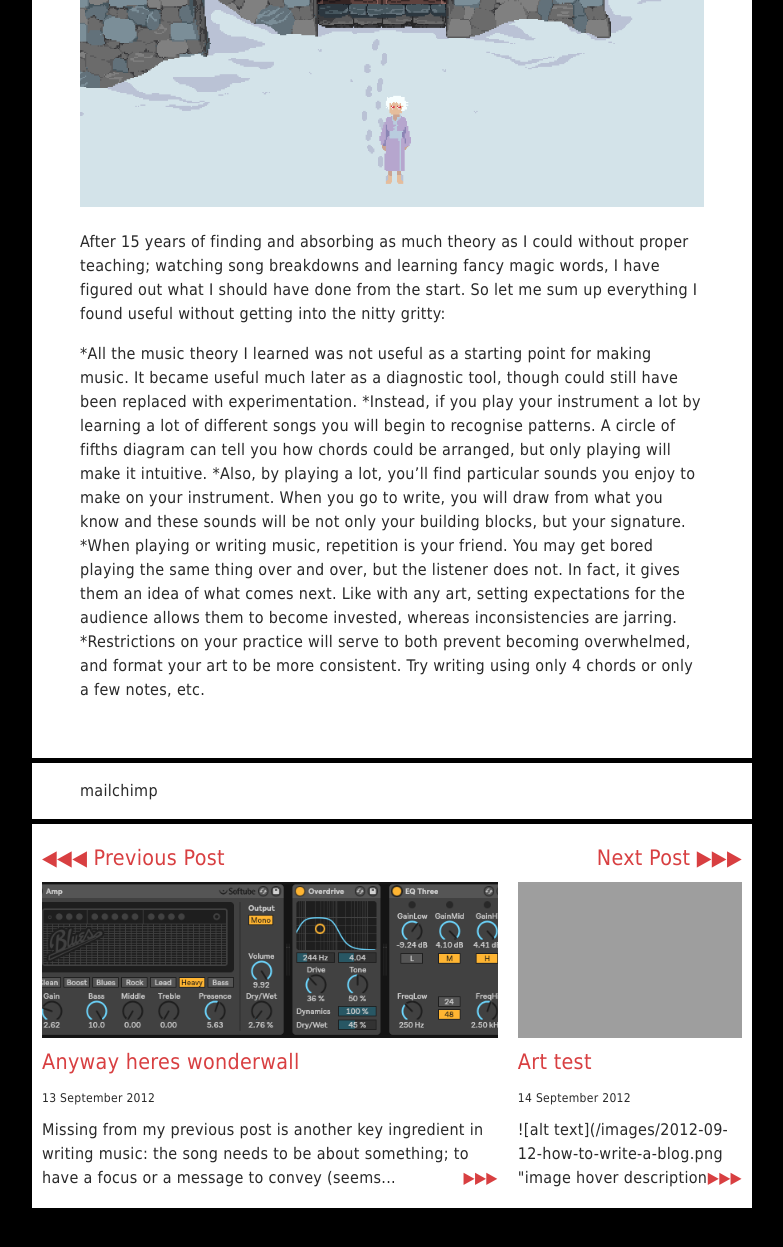
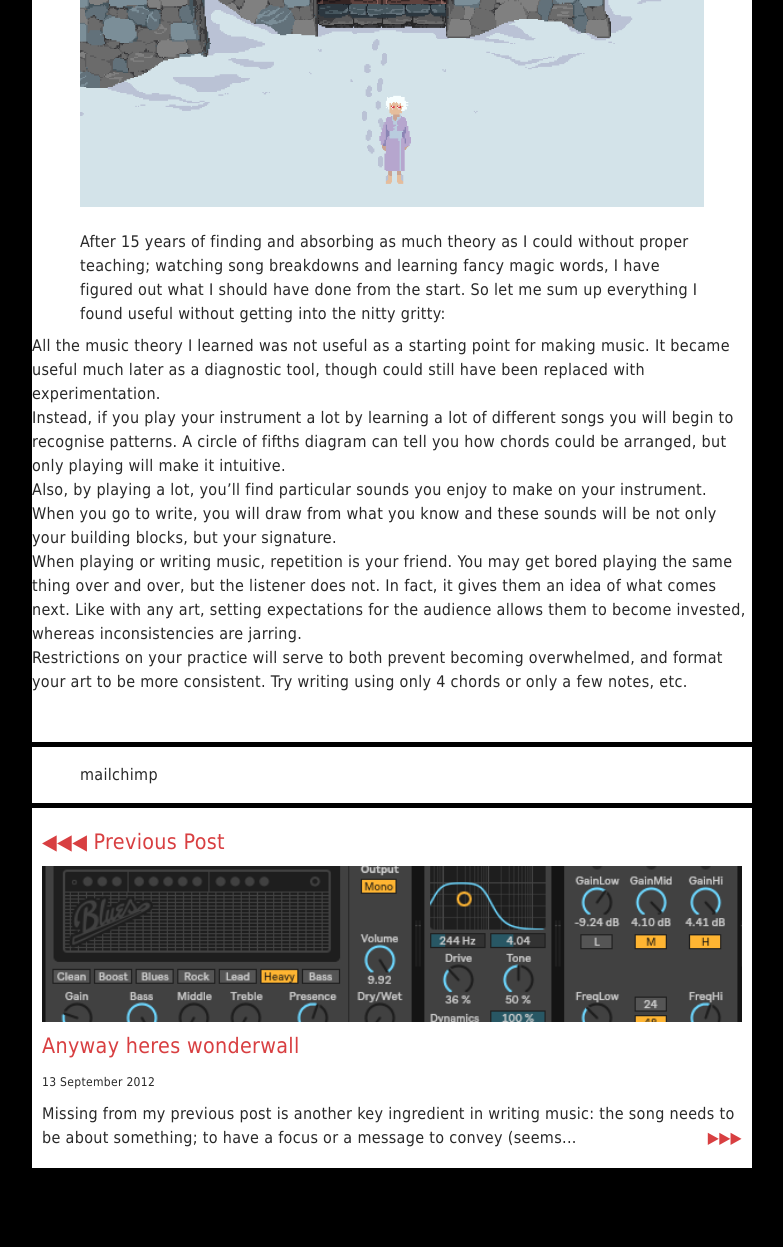
Before and after one commit to BaronBlackmore/Wintercast, a Jekyll site: the page built from _posts/2012-09-14-Making-Music-Part-2&#58-If-music-is-the-food-of-the-soul-I-can-only-make-baked-beans.md, in a window 1280 px wide and 1400 px high, scrolled down 1149 px. Shown: the top 1247 px of the window, without its empty margins (248-1031 px from the left). Built offline with Jekyll 4.4.1, drawn with Linux system fonts in a browser that asks for light colours; grey boxes are pictures that could not be loaded.

Commit message:
mark bullets

```diff
--- a/_posts/2012-09-14-art-test.md
+++ /dev/null
@@ -1,4 +0,0 @@
----
-layout: post
----
-![alt text](/images/2012-09-12-how-to-write-a-blog.png "image hover description")
```
Also changed, not shown: _posts/2012-09-14-Making-Music-Part-2&#58-If-music-is-the-food-of-the-soul-I-can-only-make-baked-beans.md (+5 -5 lines).
